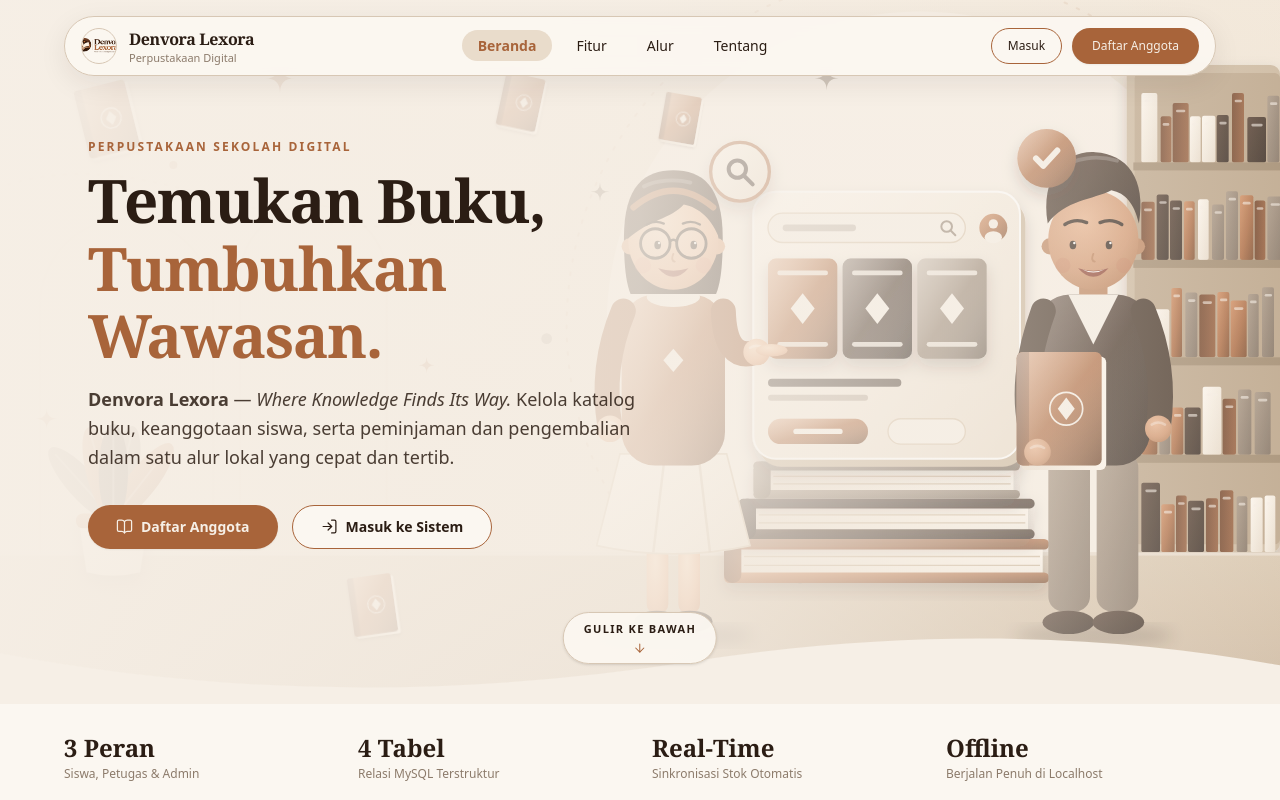
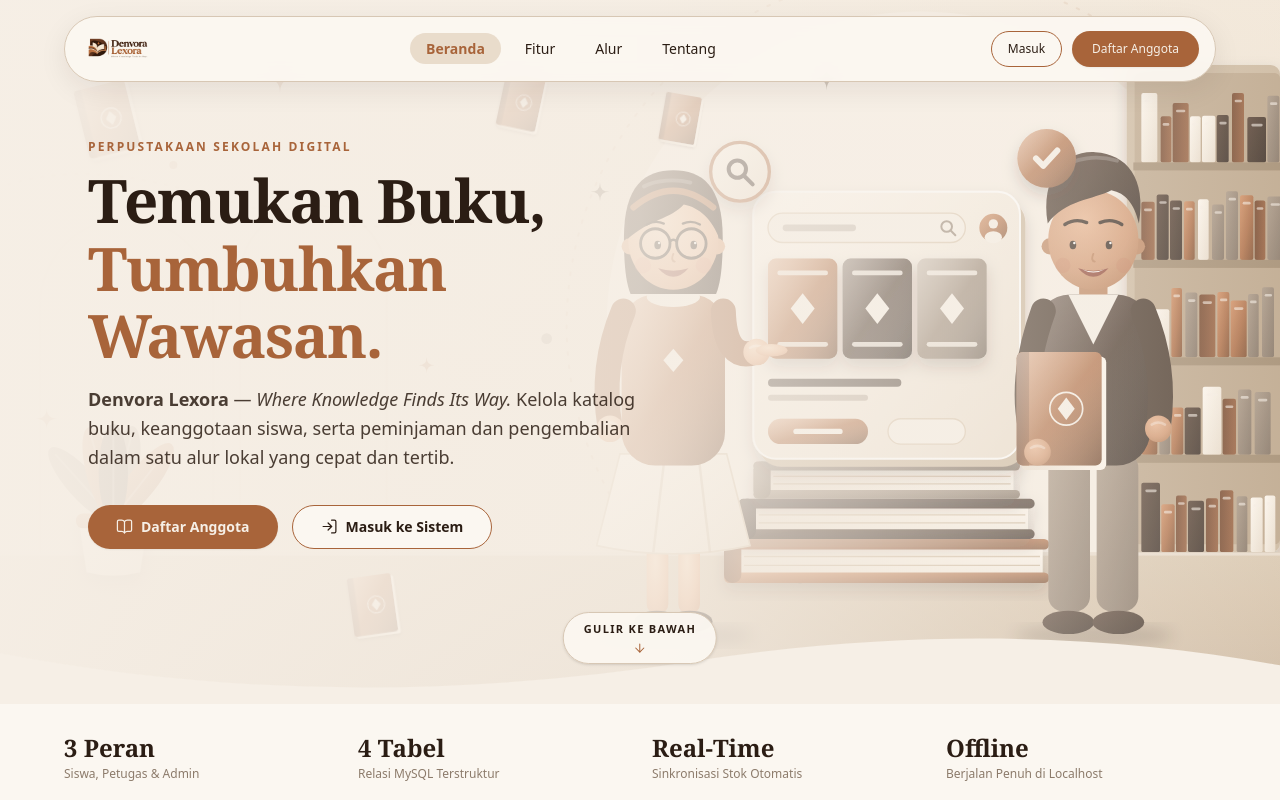
Before and after one commit to ardenpratamamaskuri404/Denvora-Lexora-App, a Next.js app in the folder frontend/: page / in a window 1280 px wide. Shown: the top 800 px of the page. Built offline with nearby package versions, Linux system fonts and the light colour scheme.

Commit message:
fix(frontend): display full Denvora Lexora logo lockup in navbar and about page

```diff
--- a/frontend/src/components/landing/AboutFaqView.tsx
+++ b/frontend/src/components/landing/AboutFaqView.tsx
@@ -55,13 +55,13 @@ export function AboutFaqView() {
             </div>
           </div>
 
-          <div className="mx-auto rounded-2xl border border-[#D7C7B4] bg-[#E9DCCB] p-6">
+          <div className="mx-auto rounded-2xl border border-[#D7C7B4] bg-[#FBF7F1] px-7 py-5">
             <Image
               src="/images/denvora-lexora-logo.png"
               alt="Logo Denvora Lexora"
-              width={180}
-              height={180}
-              className="h-40 w-40 rounded-xl object-cover"
+              width={280}
+              height={186}
+              className="w-56 sm:w-64 h-auto object-contain mix-blend-multiply"
             />
           </div>
         </div>
--- a/frontend/src/components/landing/LandingNavbar.tsx
+++ b/frontend/src/components/landing/LandingNavbar.tsx
@@ -48,22 +48,15 @@ export function LandingNavbar() {
         className="mx-auto max-w-6xl rounded-full border border-[#D7C7B4] bg-[#FBF7F1]/95 px-4 py-2.5 shadow-[0_8px_28px_rgba(43,29,20,0.08)] backdrop-blur-sm"
       >
         <div className="flex items-center justify-between gap-4">
-          <Link href="/" className="flex items-center gap-3 shrink-0">
+          <Link href="/" aria-label="Beranda Denvora Lexora" className="flex items-center shrink-0 pl-1">
             <Image
               src="/images/denvora-lexora-logo.png"
-              alt="Logo Denvora Lexora"
-              width={36}
-              height={36}
-              className="h-9 w-9 rounded-full object-cover border border-[#D7C7B4]"
+              alt="Denvora Lexora — Where Knowledge Finds Its Way."
+              width={240}
+              height={160}
+              priority
+              className="h-10 sm:h-11 w-auto object-contain mix-blend-multiply"
             />
-            <div className="leading-tight">
-              <span className="font-editorial block text-base font-bold tracking-tight text-[#2B1D14]">
-                Denvora Lexora
-              </span>
-              <span className="block text-[11px] font-medium text-[#8C7B6B]">
-                Perpustakaan Digital
-              </span>
-            </div>
           </Link>
 
           <ul className="hidden md:flex items-center gap-2 text-sm font-medium text-[#2B1D14]">
```
